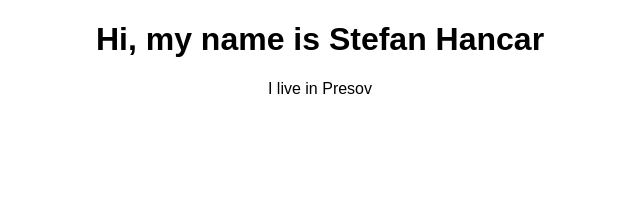
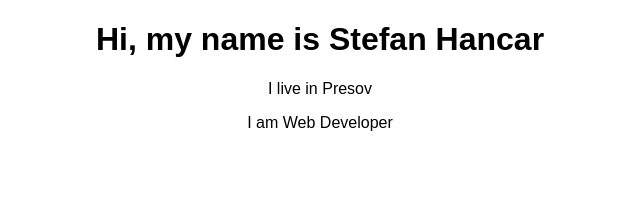
Before and after one commit to Stefan8412/reactproject, a React (Create React App) app: page / in a window 1280 px wide. Shown: the top 204 px of the page, without its empty margins (320-960 px from the left). Built offline with nearby package versions, Linux system fonts and the light colour scheme.

Commit message:
Person component create

```diff
--- a/src/App.js
+++ b/src/App.js
@@ -1,6 +1,7 @@
 import React, { Component } from 'react';
 //import logo from './logo.svg';
 import './App.css';
+import Person from './Person/Person';
 
 class App extends Component {
   render() {
@@ -8,6 +9,7 @@ class App extends Component {
      <div className="App">
        <h1>Hi, my name is Stefan Hancar</h1>
        <p>I live in Presov</p>
+       <Person />
       </div>);
    //  return React.createElement('div',{className:'App'},React.createElement('h1',null,'Hi,I \'m Stefan'));
   }
--- /dev/null
+++ b/src/Person/Person.js
@@ -0,0 +1,7 @@
+import React from 'react';
+
+const person =()=>{
+return <p>I am Web Developer</p>
+}
+
+export default person;
```
